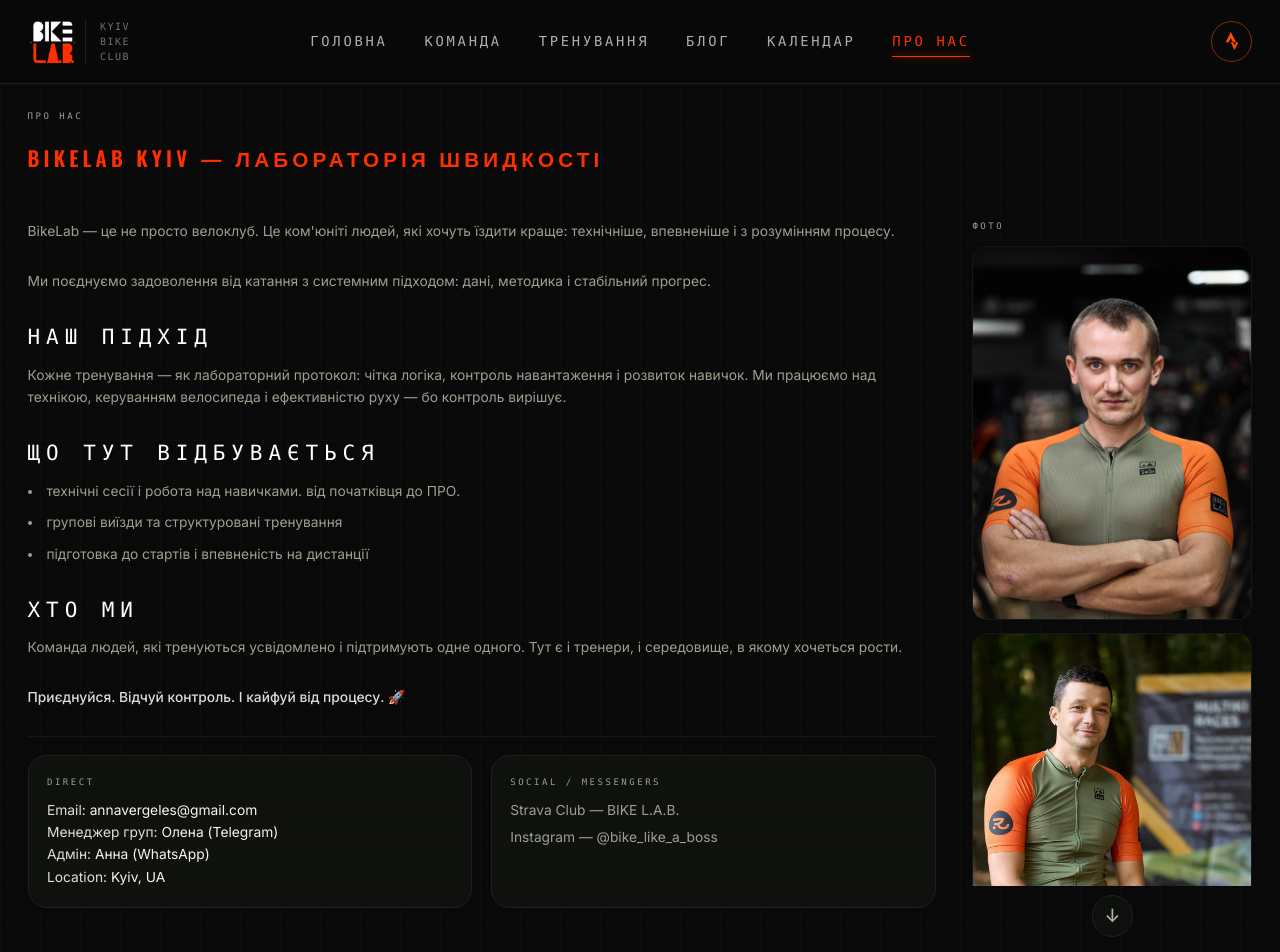
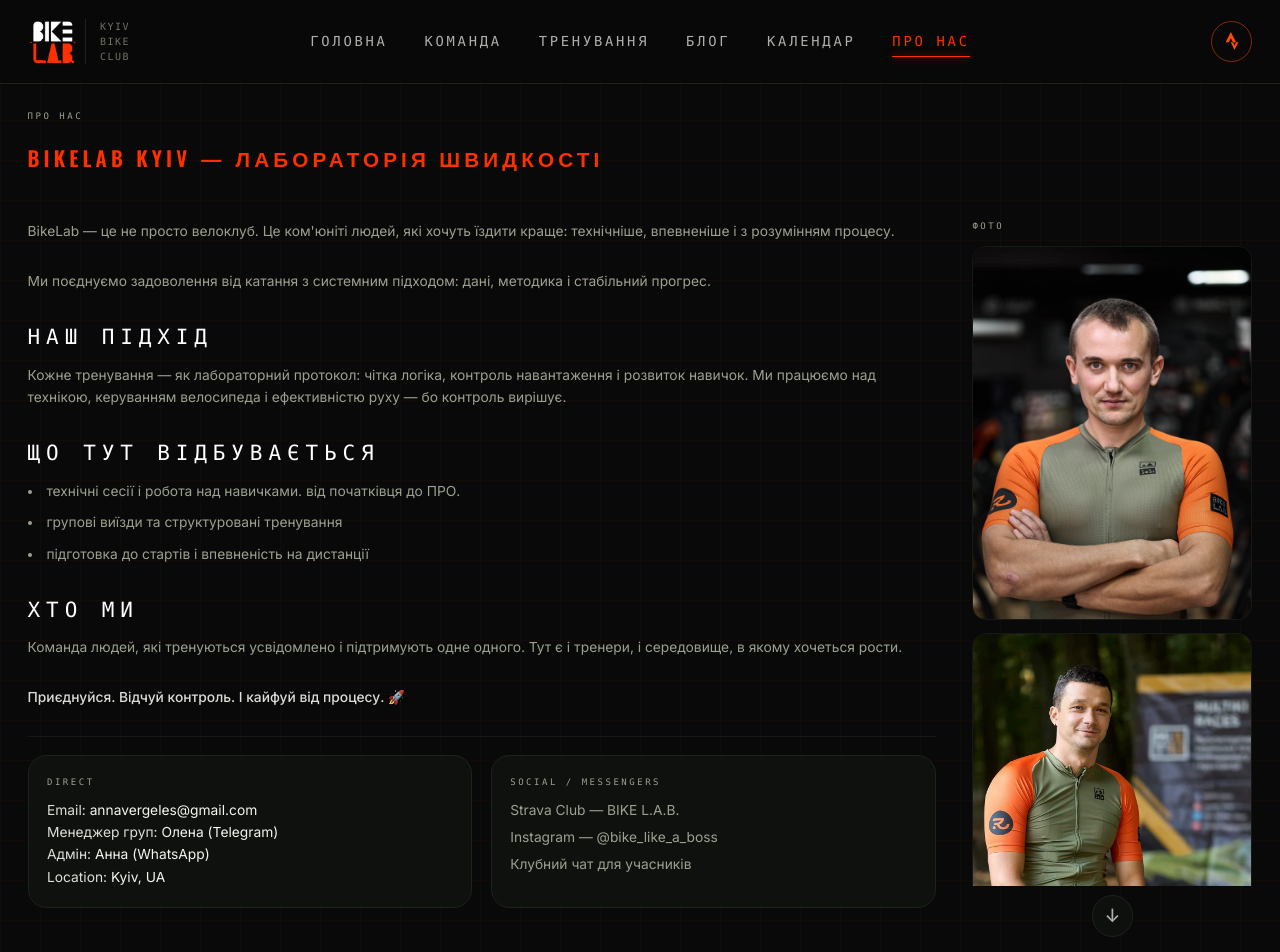
Before and after one commit to VasileAdicto/bikelab-site, a Next.js app: page /contacts in a window 1280 px wide. Shown: the top 952 px of the page. Built offline with nearby package versions, Linux system fonts and the light colour scheme.

Commit message:
Add Telegram club chat link to AboutPage for enhanced community engagement.

```diff
--- a/src/app/contacts/page.tsx
+++ b/src/app/contacts/page.tsx
@@ -118,6 +118,16 @@ export default function AboutPage() {
                     Instagram — @bike_like_a_boss
                   </a>
                 </li>
+                <li>
+                  <a
+                    href="https://t.me/+Qpv1jxyUFuGXz3jS"
+                    target="_blank"
+                    rel="noopener noreferrer"
+                    className="hover:text-accent transition-colors"
+                  >
+                    Клубний чат для учасників
+                  </a>
+                </li>
               </ul>
             </div>
           </div>
```
